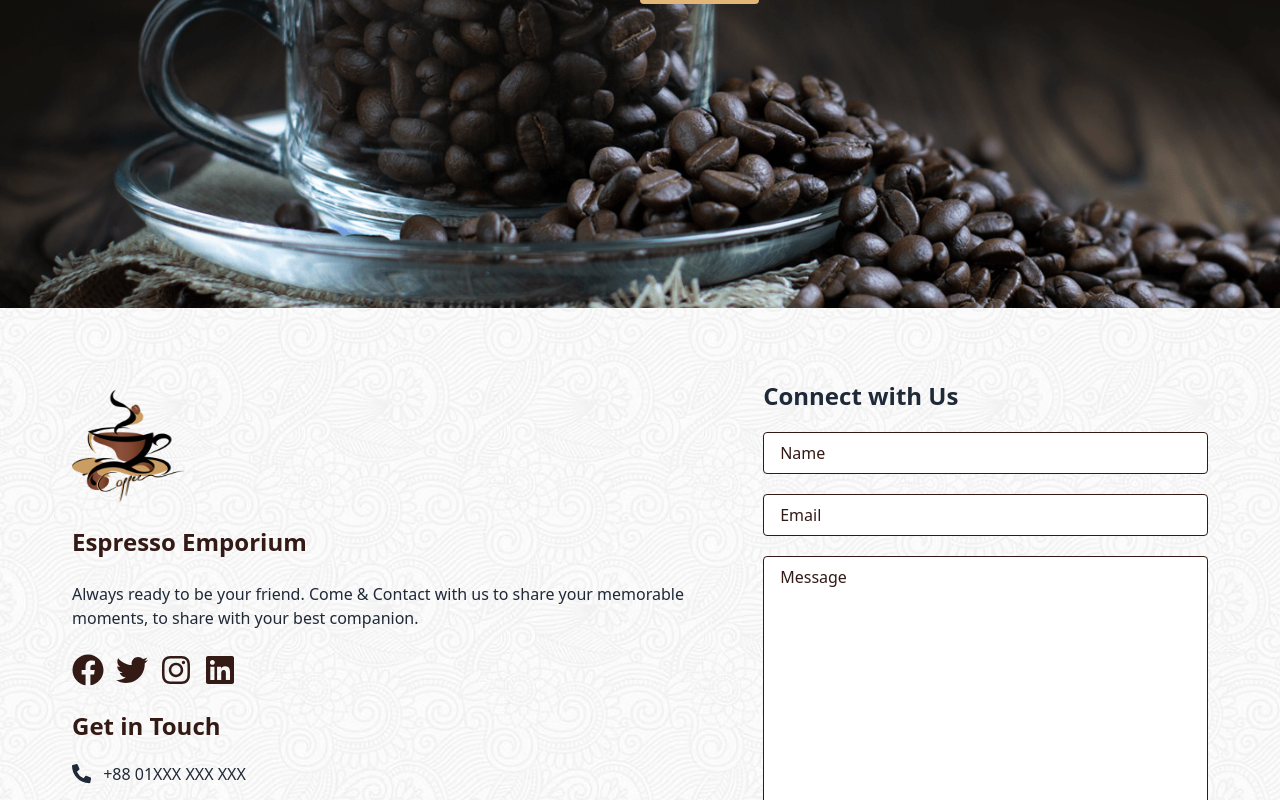
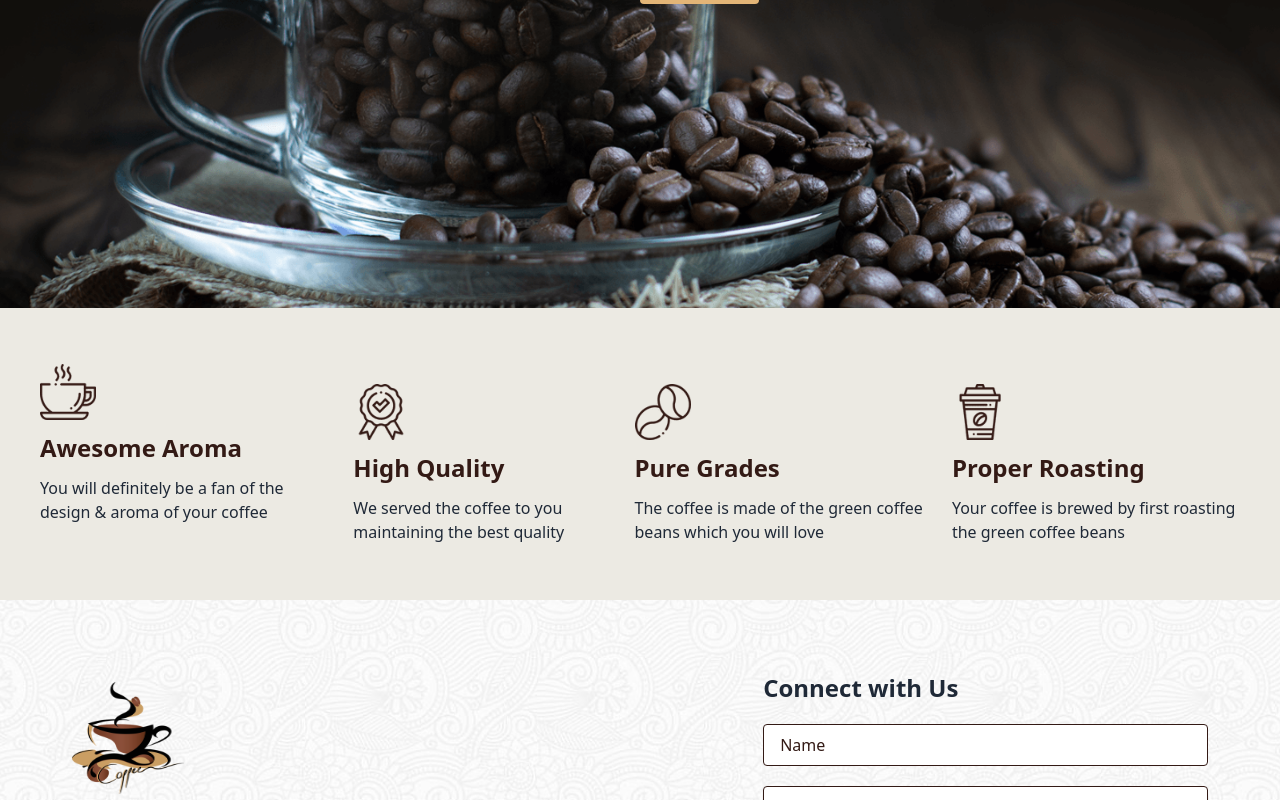
Before and after one commit to shaikat17/coffee_store_client, a React (Vite) app: page / in a window 1280 px wide. Shown: the part 572-1372 px from the top of the page. Built offline with nearby package versions, Linux system fonts and the light colour scheme.

Commit message:
highLight section done

```diff
--- /dev/null
+++ b/src/components/HighLightSection.jsx
@@ -0,0 +1,36 @@
+import React from 'react';
+import recImg from "../../public/images/more/Rectangle 4.png";
+import coffee from "../../public/images/icons/1.png";
+import quality from "../../public/images/icons/2.png";
+import purity from "../../public/images/icons/3.png";
+import toffee from "../../public/images/icons/4.png";
+
+
+const HighLightSection = () => {
+    return (
+        <div className='flex flex-col md:flex-row sm:flex-col justify-center py-14 px-10 gap-4 space-y-5' style={{backgroundImage: `url('${recImg}')`}}>
+            <div className=' flex flex-col space-y-3'>
+                <img className='w-14 h-14' src={coffee} alt="coffee" />
+                <h3 className='text-2xl font-semibold text-[#331A15]'>Awesome Aroma</h3>
+                <p className='font-light'>You will definitely be a fan of the design & aroma of your coffee</p>
+            </div>
+            <div className=' flex flex-col space-y-3'>
+                <img className='w-14 h-14' src={quality} alt="quality" />
+                <h3 className='text-2xl font-semibold text-[#331A15]'>High Quality</h3>
+                <p className='font-light'>We served the coffee to you maintaining the best quality</p>
+            </div>
+            <div className=' flex flex-col space-y-3'>
+                <img className='w-14 h-14' src={purity} alt="purity" />
+                <h3 className='text-2xl font-semibold text-[#331A15]'>Pure Grades</h3>
+                <p className='font-light'>The coffee is made of the green coffee beans which you will love</p>
+            </div>
+            <div className=' flex flex-col space-y-3'>
+                <img className='w-14 h-14' src={toffee} alt="toffee" />
+                <h3 className='text-2xl font-semibold text-[#331A15]'>Proper Roasting</h3>
+                <p className='font-light'>Your coffee is brewed by first roasting the green coffee beans</p>
+            </div>
+        </div>
+    );
+};
+
+export default HighLightSection;
--- a/src/page/Home.jsx
+++ b/src/page/Home.jsx
@@ -1,10 +1,12 @@
 import React from 'react';
 import Banner from '../components/Banner';
+import HighLightSection from '../components/HighLightSection';
 
 const Home = () => {
     return (
         <>
         <Banner />
+        <HighLightSection />
         </>
     );
 };
```
Also changed, not shown: public/images/more/Rectangle 4.png (added).
